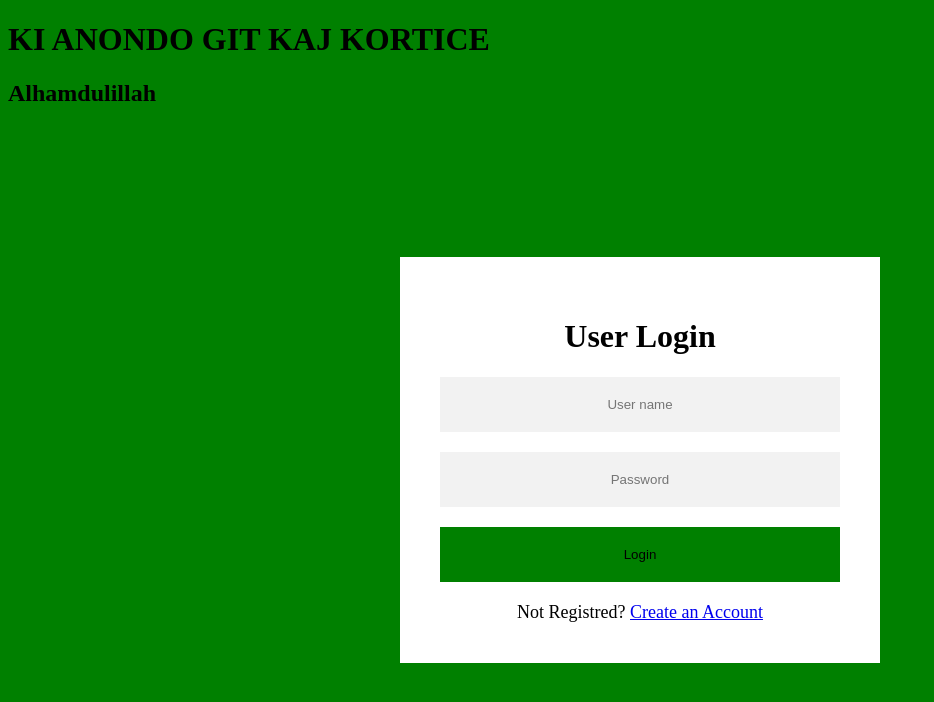
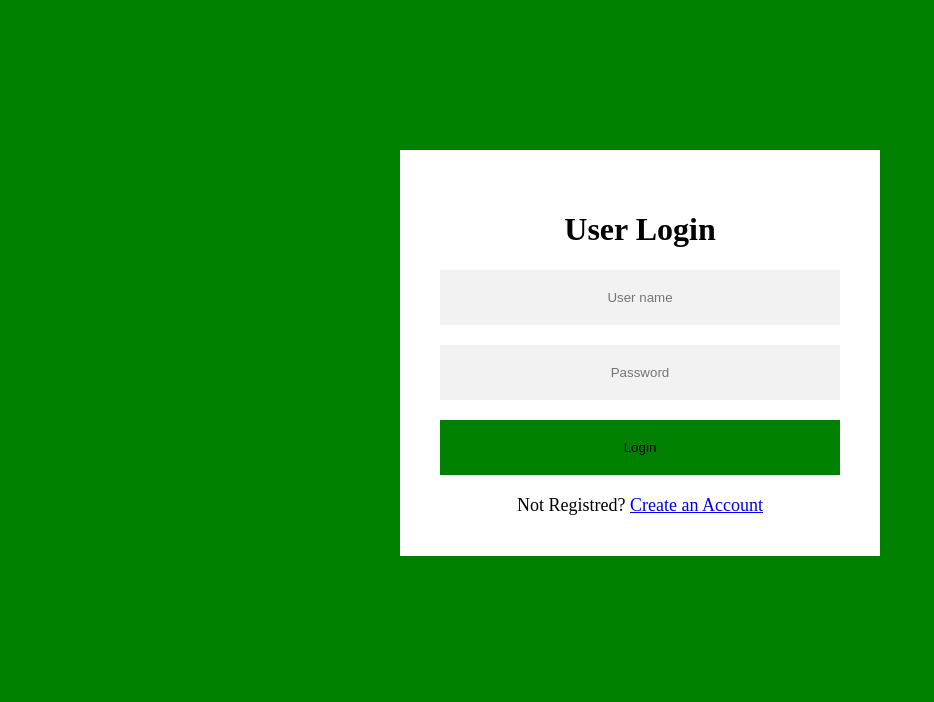
Before and after one commit to ObaidulHaqueOvi/LOGIN, a plain HTML site: page index.html in a window 1280 px wide. Shown: the whole page, without its empty margins (0-934 px from the left). Drawn offline with Linux system fonts and the light colour scheme.

Commit message:
Update index.html

```diff
--- a/index.html
+++ b/index.html
@@ -6,8 +6,7 @@
 </head>
 <body>
 
-<h1>KI ANONDO GIT KAJ KORTICE</h1>
-	<h2>Alhamdulillah</h2>
+
 
 <div class="loginBox">
 
```
